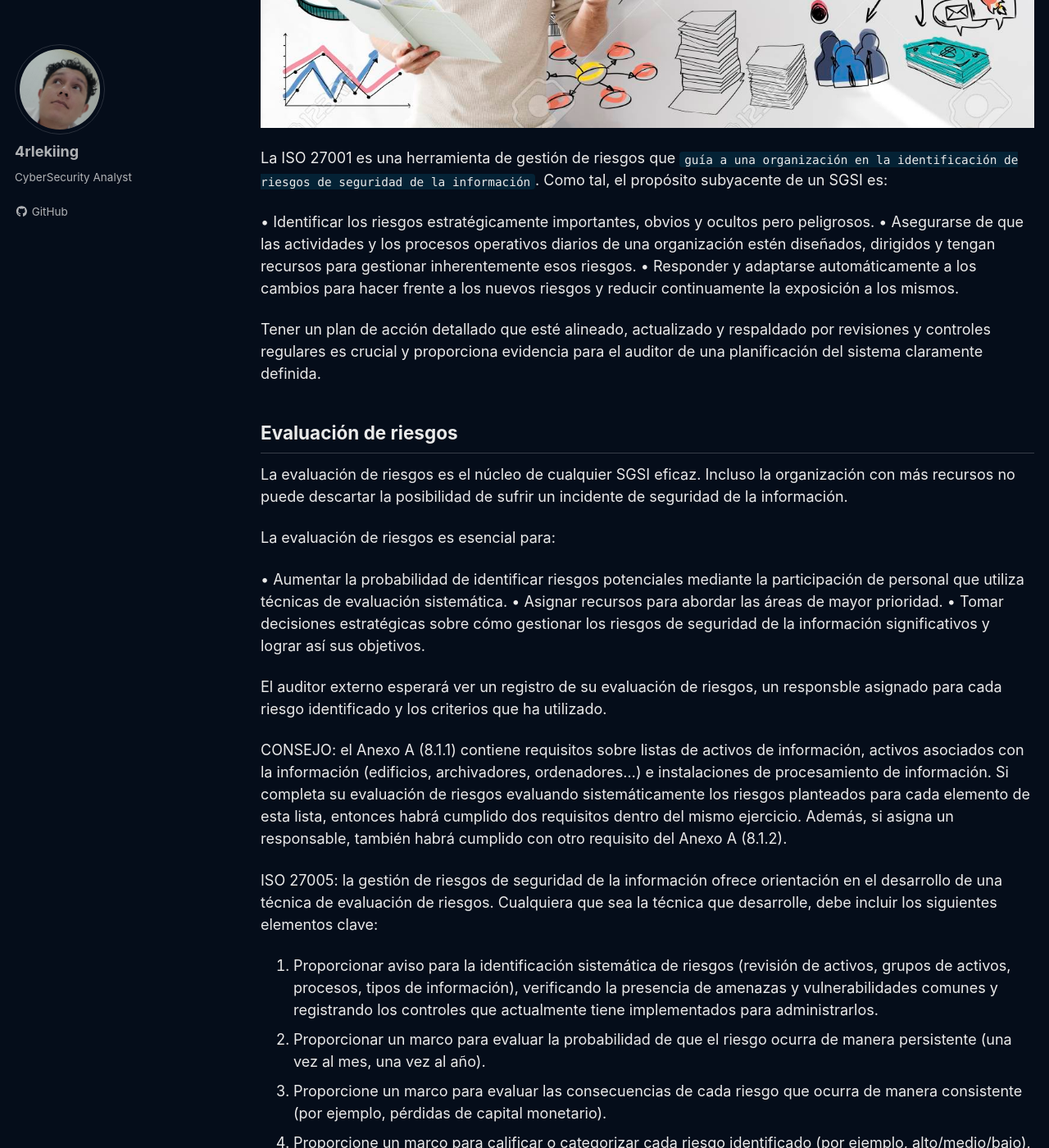
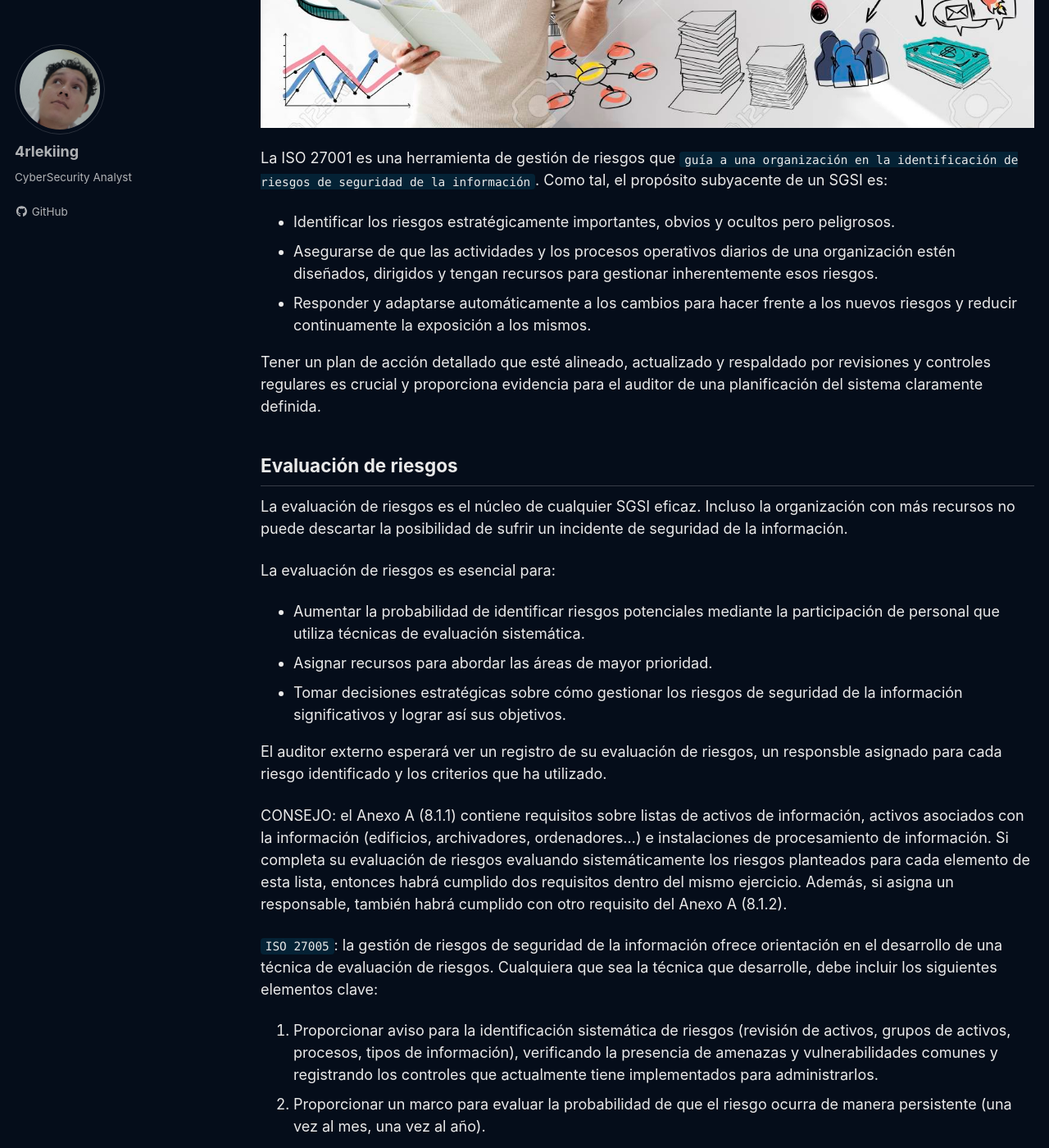
Before and after one commit to 4rleking/ISO27001.github.io, a Jekyll site: the page built from _posts/2023-08-11-Planificacion.md, in a window 1280 px wide and 1400 px high, scrolled down 708 px. Shown: the whole window at 82% size. Built offline with Jekyll 4.4.1, drawn with Linux system fonts in a browser that asks for light colours; cached includes are drawn as plain includes; a script that is not in the unit is left out; some of the changed text lies outside the part shown.

```diff
--- a/_posts/2023-08-11-Planificacion.md
+++ b/_posts/2023-08-11-Planificacion.md
@@ -17,9 +17,9 @@ tags:
 
 La ISO 27001 es una herramienta de gestión de riesgos que `guía a una organización en la identificación de riesgos de seguridad de la información`. Como tal, el propósito subyacente de un SGSI es:
 
-• Identificar los riesgos estratégicamente importantes, obvios y ocultos pero peligrosos.
-• Asegurarse de que las actividades y los procesos operativos diarios de una organización estén diseñados, dirigidos y tengan recursos para gestionar inherentemente esos riesgos.
-• Responder y adaptarse automáticamente a los cambios para hacer frente a los nuevos riesgos y reducir continuamente la exposición a los mismos.
+* Identificar los riesgos estratégicamente importantes, obvios y ocultos pero peligrosos.
+* Asegurarse de que las actividades y los procesos operativos diarios de una organización estén diseñados, dirigidos y tengan recursos para gestionar inherentemente esos riesgos.
+* Responder y adaptarse automáticamente a los cambios para hacer frente a los nuevos riesgos y reducir continuamente la exposición a los mismos.
 
 Tener un plan de acción detallado que esté alineado, actualizado y respaldado por revisiones y controles regulares es crucial y proporciona evidencia para el auditor de una planificación del sistema claramente definida.
 
@@ -29,15 +29,15 @@ La evaluación de riesgos es el núcleo de cualquier SGSI eficaz. Incluso la org
 
 La evaluación de riesgos es esencial para:
 
-• Aumentar la probabilidad de identificar riesgos potenciales mediante la participación de personal que utiliza técnicas de evaluación sistemática.
-• Asignar recursos para abordar las áreas de mayor prioridad.
-• Tomar decisiones estratégicas sobre cómo gestionar los riesgos de seguridad de la información significativos y lograr así sus objetivos.
+* Aumentar la probabilidad de identificar riesgos potenciales mediante la participación de personal que utiliza técnicas de evaluación sistemática.
+* Asignar recursos para abordar las áreas de mayor prioridad.
+* Tomar decisiones estratégicas sobre cómo gestionar los riesgos de seguridad de la información significativos y lograr así sus objetivos.
 
 El auditor externo esperará ver un registro de su evaluación de riesgos, un responsble asignado para cada riesgo identificado y los criterios que ha utilizado.
 
 CONSEJO: el Anexo A (8.1.1) contiene requisitos sobre listas de activos de información, activos asociados con la información (edificios, archivadores, ordenadores...) e instalaciones de procesamiento de información. Si completa su evaluación de riesgos evaluando sistemáticamente los riesgos planteados para cada elemento de esta lista, entonces habrá cumplido dos requisitos dentro del mismo ejercicio. Además, si asigna un responsable, también habrá cumplido con otro requisito del Anexo A (8.1.2).
 
-ISO 27005: la gestión de riesgos de seguridad de la información ofrece orientación en el desarrollo de una técnica de evaluación de riesgos. Cualquiera que sea la técnica que desarrolle, debe incluir los siguientes elementos clave:
+`ISO 27005`: la gestión de riesgos de seguridad de la información ofrece orientación en el desarrollo de una técnica de evaluación de riesgos. Cualquiera que sea la técnica que desarrolle, debe incluir los siguientes elementos clave:
 
 1. Proporcionar aviso para la identificación sistemática de riesgos (revisión de activos, grupos de activos, procesos, tipos de información), verificando la presencia de amenazas y vulnerabilidades comunes y registrando los controles que actualmente tiene implementados para administrarlos.
 2. Proporcionar un marco para evaluar la probabilidad de que el riesgo ocurra de manera persistente (una vez al mes, una vez al año).
```
Also changed, not shown: other parts of _posts/2023-08-11-Planificacion.md (+9 -9 lines).
